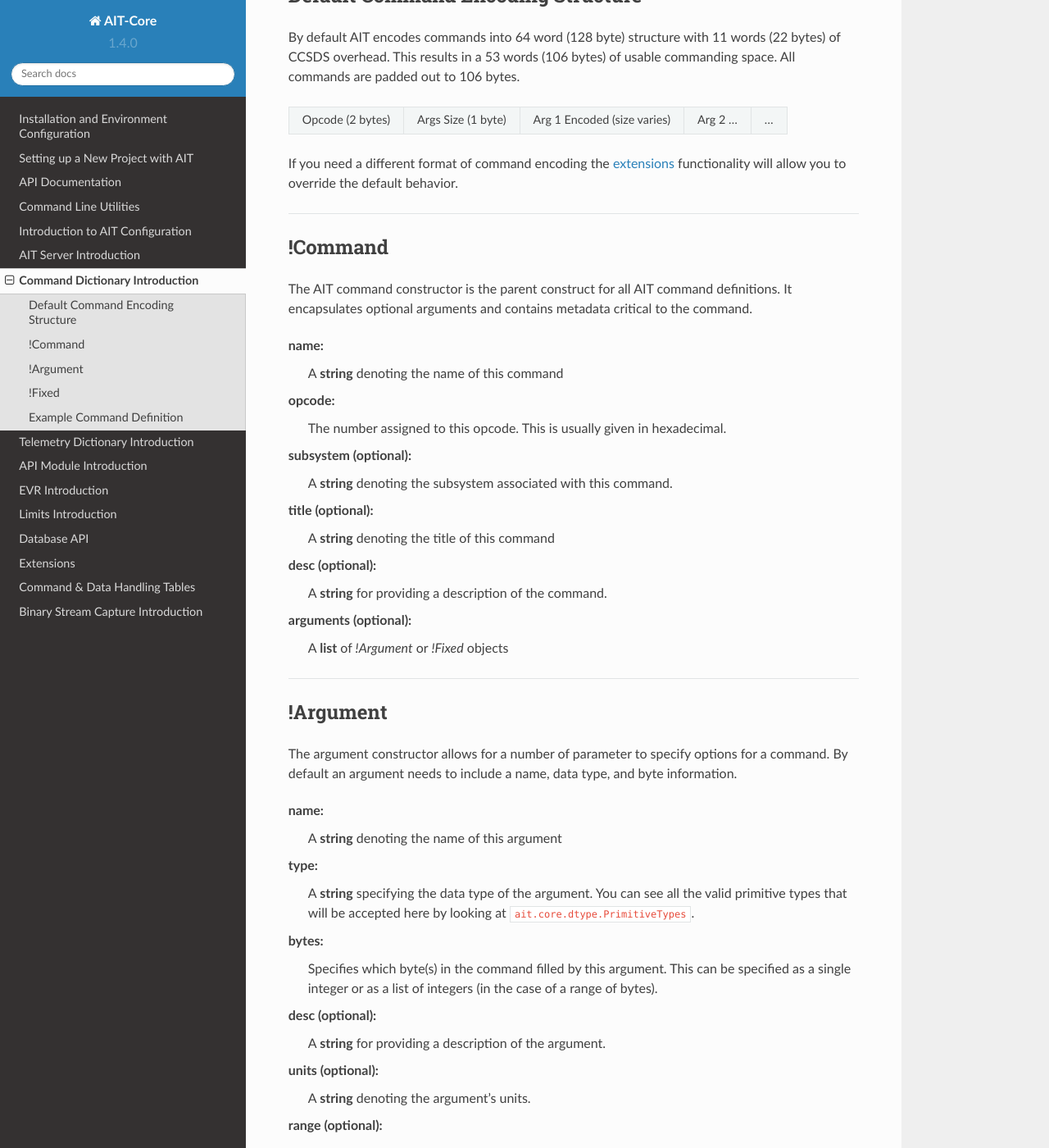
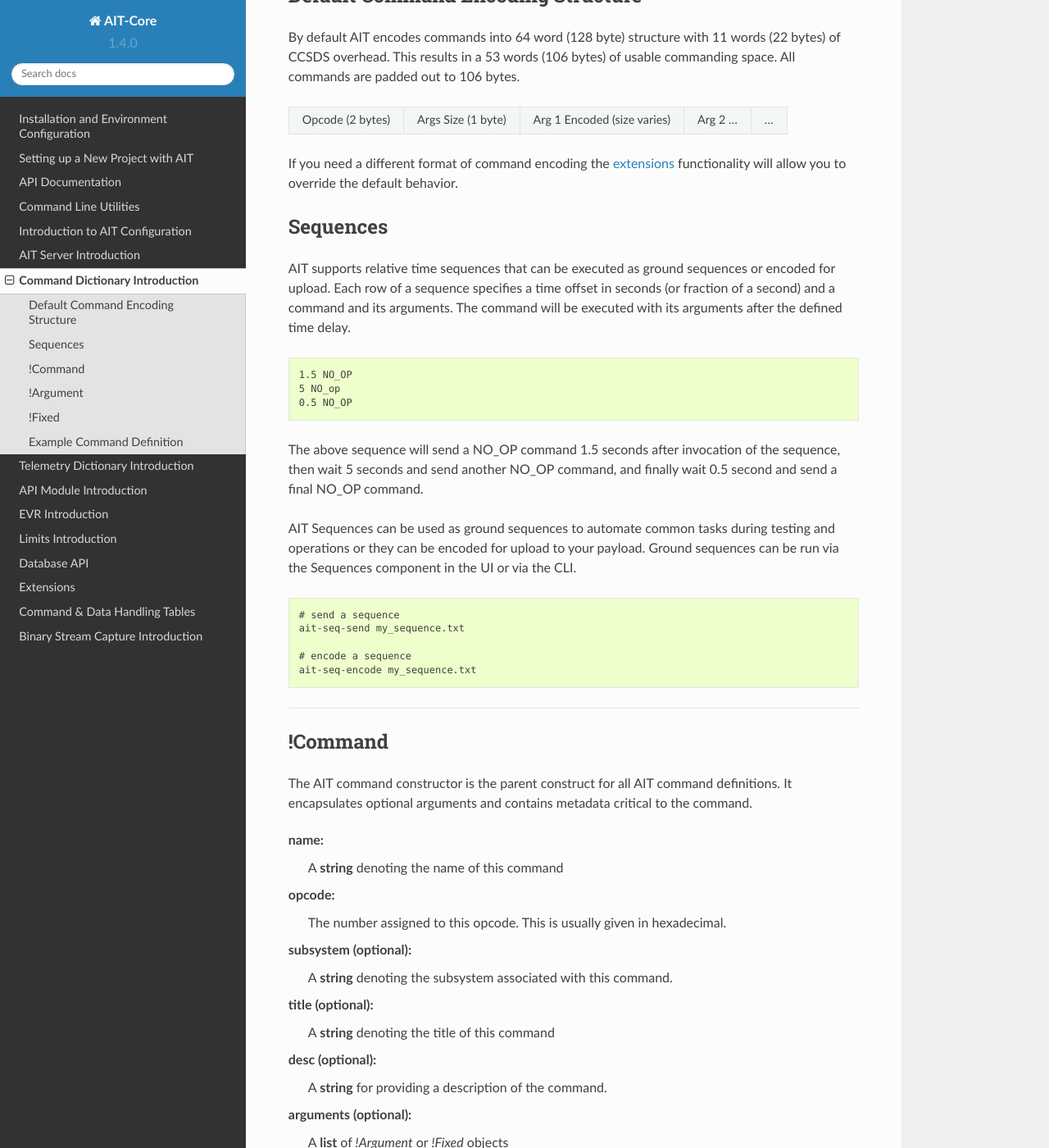
Before and after one commit to NASA-AMMOS/AIT-Core, a Sphinx documentation site: the page built from doc/source/command_intro.rst, in a window 1280 px wide and 1400 px high, scrolled down 2174 px. Shown: the whole window at 82% size. Built offline with Sphinx 7.4.7 and the Read the Docs theme 2.0.0, drawn with Linux system fonts in a browser that asks for light colours.

Commit message:
Issue #68 - Add sequence documentation and example

```diff
--- a/doc/source/command_intro.rst
+++ b/doc/source/command_intro.rst
@@ -107,6 +107,29 @@
 +------------------+--------------------+-----------------------------+-----------+-----+
 
 If you need a different format of command encoding the `extensions <extensions.html>`_ functionality will allow you to override the default behavior.
+
+Sequences
+---------
+
+AIT supports relative time sequences that can be executed as ground sequences or encoded for upload. Each row of a sequence specifies a time offset in seconds (or fraction of a second) and a command and its arguments. The command will be executed with its arguments after the defined time delay.
+
+.. code-block:: text
+
+    1.5 NO_OP
+    5 NO_op
+    0.5 NO_OP
+
+The above sequence will send a NO_OP command 1.5 seconds after invocation of the sequence, then wait 5 seconds and send another NO_OP command, and finally wait 0.5 second and send a final NO_OP command.
+
+AIT Sequences can be used as ground sequences to automate common tasks during testing and operations or they can be encoded for upload to your payload. Ground sequences can be run via the Sequences component in the UI or via the CLI.
+
+.. code-block:: text
+
+    # send a sequence
+    ait-seq-send my_sequence.txt
+
+    # encode a sequence
+    ait-seq-encode my_sequence.txt
 
 
 ----
```
Also changed, not shown: 2 other files.
